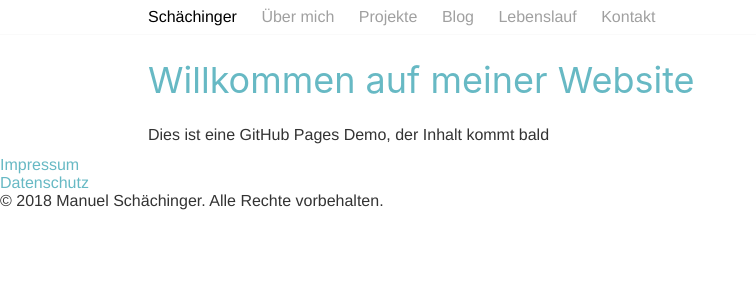
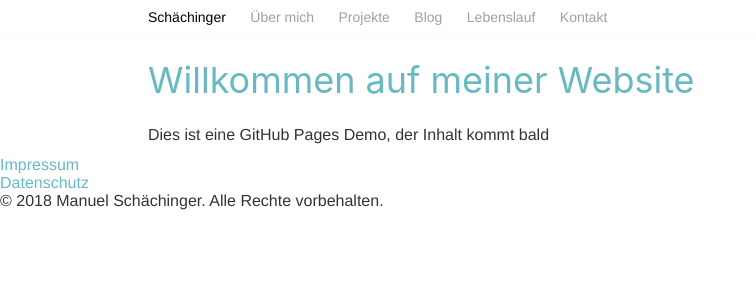
Before and after one commit to schaechinger/schaechinger.github.io, a Jekyll site: the page built from index.html, in a window 1280 px wide. Shown: the top 300 px of the page, without its empty margins (0-756 px from the left). Built offline with Jekyll 4.4.1, drawn with Linux system fonts in a browser that asks for light colours; some web fonts are replaced.

Commit message:
fixed a bug in the nav font size

```diff
--- a/_sass/modules/_header.scss
+++ b/_sass/modules/_header.scss
@@ -23,10 +23,10 @@ header {
         a {
           border-bottom: none;
           color: $gray;
+          font-size: 0.875rem;
 
           &:hover {
             color: $blue;
-            font-size: 0.875rem;
           }
         }
 
```
